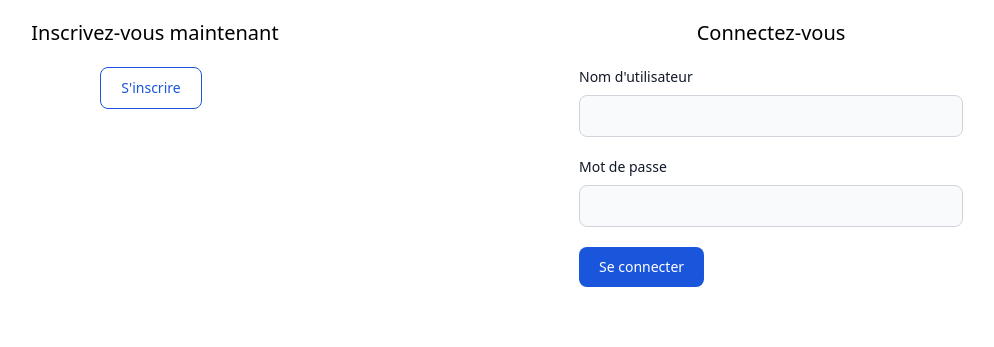
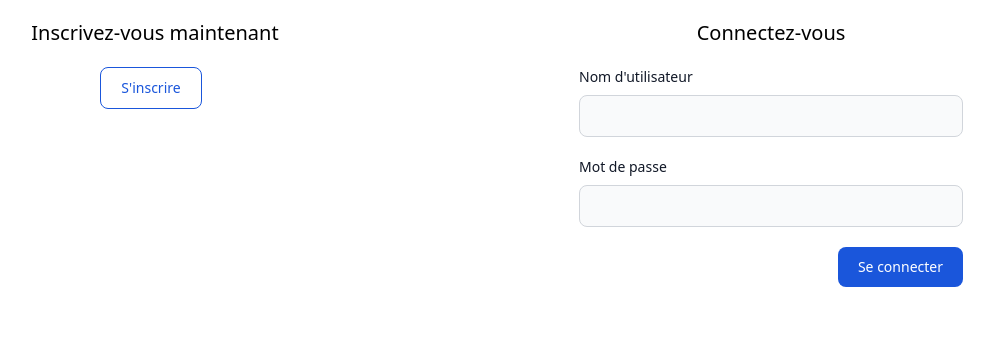
Before and after one commit to wilodorico/P-9-LitRevu, a Django app: page /accounts/connexion/ in a window 1280 px wide. Shown: the part 145-492 px from the top of the page, without its empty margins (177-1171 px from the left). Run offline with Django 4.2, Linux system fonts and the light colour scheme; some libraries are stand-ins or nearby versions.

Commit message:
adjust design css on login and signup

```diff
--- a/accounts/templates/accounts/login.html
+++ b/accounts/templates/accounts/login.html
@@ -1,12 +1,9 @@
 {% extends "base.html" %}
-
 {% block title %}
     Connexion
 {% endblock title %}
-
 {% block content %}
   <div class="w-full max-w-7xl mx-auto mt-20">
-
     <div class="grid grid-cols-1 md:grid-cols-2 gap-4">
       <div class="flex flex-col items-center">
         <h2 class="text-xl text-center my-5">Inscrivez-vous maintenant</h2>
@@ -15,13 +12,10 @@
           class="text-blue-700 hover:text-white border border-blue-700 hover:bg-blue-800 focus:ring-4 focus:outline-none focus:ring-blue-300 font-medium rounded-lg text-sm px-5 py-2.5 text-center me-2 mb-2 dark:border-blue-500 dark:text-blue-500 dark:hover:text-white dark:hover:bg-blue-500 dark:focus:ring-blue-800"
         >S'inscrire</a>
       </div>
-
-            <div class="">
-                <form class="max-w-sm mx-auto" method="post">
+      <form class="w-full max-w-sm mx-auto" method="post">
         <h2 class="text-xl text-center my-5">Connectez-vous</h2>
         {% csrf_token %}
         {{ form.non_field_errors }}
-
         <div class="mb-5">
           <label for="{{ form.username.id_for_label }}" class="block mb-2 text-sm font-medium text-gray-900 dark:text-white">{{ form.username.label }}</label>
           <input
@@ -44,12 +38,10 @@
           />
           {{ form.password.errors }}
         </div>
-
+        <div class="flex justify-end">
           <button type="submit" name="submit" class="text-white bg-blue-700 hover:bg-blue-800 focus:ring-4 focus:outline-none focus:ring-blue-300 font-medium rounded-lg text-sm w-full sm:w-auto px-5 py-2.5 text-center dark:bg-blue-600 dark:hover:bg-blue-700 dark:focus:ring-blue-800">Se connecter</button>
+        </div>
       </form>
     </div>
   </div>
-    </div>
-
-
 {% endblock content %}
```
Also changed, not shown: accounts/templates/accounts/signup.html (+3 -8 lines), db.sqlite3. Lines whose indentation alone changed are shown as unchanged.
